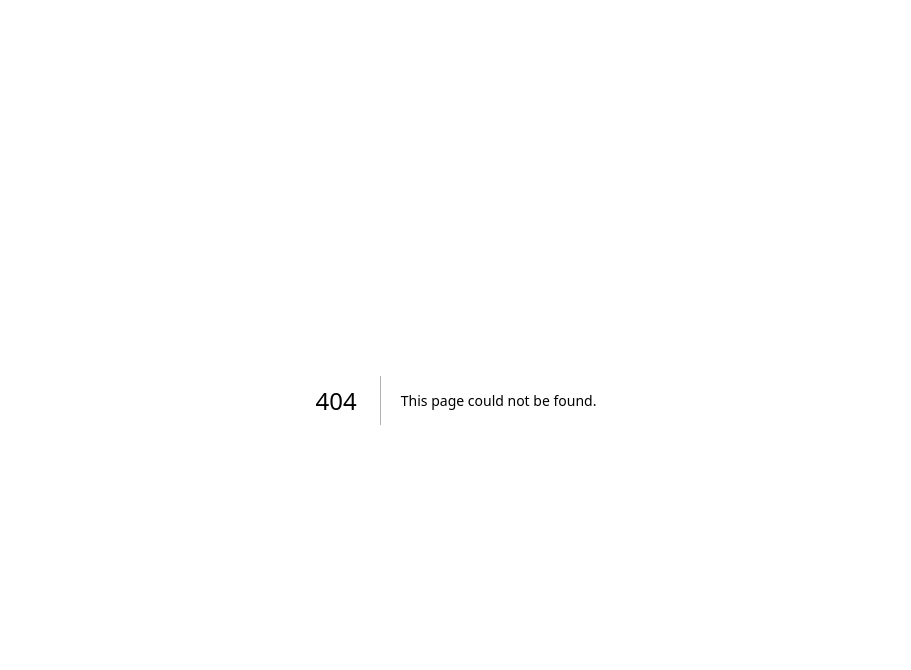
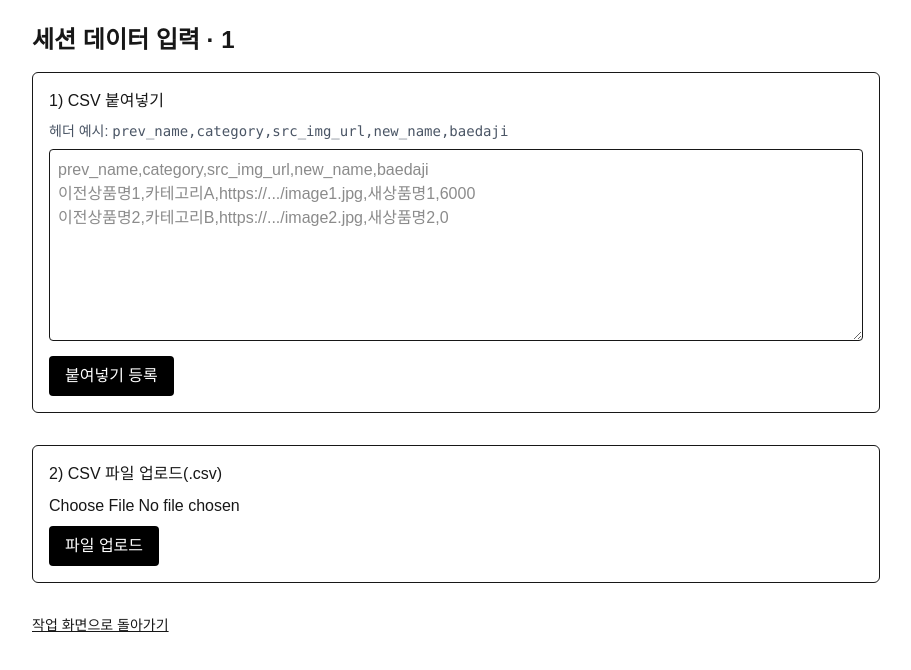
Before and after one commit to potato930922/nextjs-boilerplate, a Next.js app: page /session/1/import in a window 1280 px wide. Before the commit this address had no page. Shown: the top 670 px of the page, without its empty margins (184-1095 px from the left). Built offline with nearby package versions, Linux system fonts and the light colour scheme.

Commit message:
Create page.tsx

```diff
--- /dev/null
+++ b/app/session/[id]/import/page.tsx
@@ -0,0 +1,101 @@
+// app/session/[id]/import/page.tsx
+'use client';
+
+import { useState } from 'react';
+
+export default function ImportPage({ params }: { params: { id: string } }) {
+  const sessionId = params.id;
+  const [csv, setCsv] = useState<string>('');
+  const [file, setFile] = useState<File | null>(null);
+  const [busy, setBusy] = useState(false);
+  const [msg, setMsg] = useState<string>('');
+
+  const example =
+`prev_name,category,src_img_url,new_name,baedaji
+이전상품명1,카테고리A,https://.../image1.jpg,새상품명1,6000
+이전상품명2,카테고리B,https://.../image2.jpg,새상품명2,0`;
+
+  async function submit(type: 'paste' | 'file') {
+    setBusy(true); setMsg('');
+    try {
+      let res: Response;
+      if (type === 'paste') {
+        res = await fetch('/api/row/bulk', {
+          method: 'POST',
+          headers: { 'content-type': 'application/json' },
+          body: JSON.stringify({ session_id: sessionId, csv }),
+        });
+      } else {
+        const fd = new FormData();
+        if (!file) { setMsg('파일을 선택하세요'); setBusy(false); return; }
+        fd.append('session_id', sessionId);
+        fd.append('file', file);
+        res = await fetch('/api/row/bulk', { method: 'POST', body: fd });
+      }
+      const j = await res.json();
+      if (!res.ok || !j.ok) {
+        setMsg(`실패: ${j.error || res.statusText}`);
+      } else {
+        setMsg(`성공: ${j.inserted}건 추가`);
+        setCsv(''); setFile(null);
+      }
+    } catch (e: any) {
+      setMsg(`오류: ${String(e?.message || e)}`);
+    } finally {
+      setBusy(false);
+    }
+  }
+
+  return (
+    <main className="mx-auto max-w-4xl p-6">
+      <h1 className="text-2xl font-semibold mb-4">세션 데이터 입력 · {sessionId}</h1>
+
+      <section className="mb-8 p-4 rounded-md border">
+        <h2 className="font-medium mb-2">1) CSV 붙여넣기</h2>
+        <p className="text-sm text-gray-600 mb-2">
+          헤더 예시: <code>prev_name,category,src_img_url,new_name,baedaji</code>
+        </p>
+        <textarea
+          className="w-full h-48 p-2 border rounded"
+          placeholder={example}
+          value={csv}
+          onChange={(e) => setCsv(e.target.value)}
+        />
+        <div className="mt-2">
+          <button
+            onClick={() => submit('paste')}
+            disabled={busy}
+            className="px-4 py-2 rounded bg-black text-white disabled:opacity-50"
+          >
+            붙여넣기 등록
+          </button>
+        </div>
+      </section>
+
+      <section className="mb-8 p-4 rounded-md border">
+        <h2 className="font-medium mb-2">2) CSV 파일 업로드(.csv)</h2>
+        <input
+          type="file"
+          accept=".csv,text/csv"
+          onChange={(e) => setFile(e.target.files?.[0] || null)}
+          className="mb-2"
+        />
+        <div>
+          <button
+            onClick={() => submit('file')}
+            disabled={busy}
+            className="px-4 py-2 rounded bg-black text-white disabled:opacity-50"
+          >
+            파일 업로드
+          </button>
+        </div>
+      </section>
+
+      <div className="mt-4 text-sm">
+        <a href={`/session/${sessionId}`} className="underline">작업 화면으로 돌아가기</a>
+      </div>
+
+      {msg && <p className="mt-4 p-3 rounded bg-gray-100">{msg}</p>}
+    </main>
+  );
+}
```
